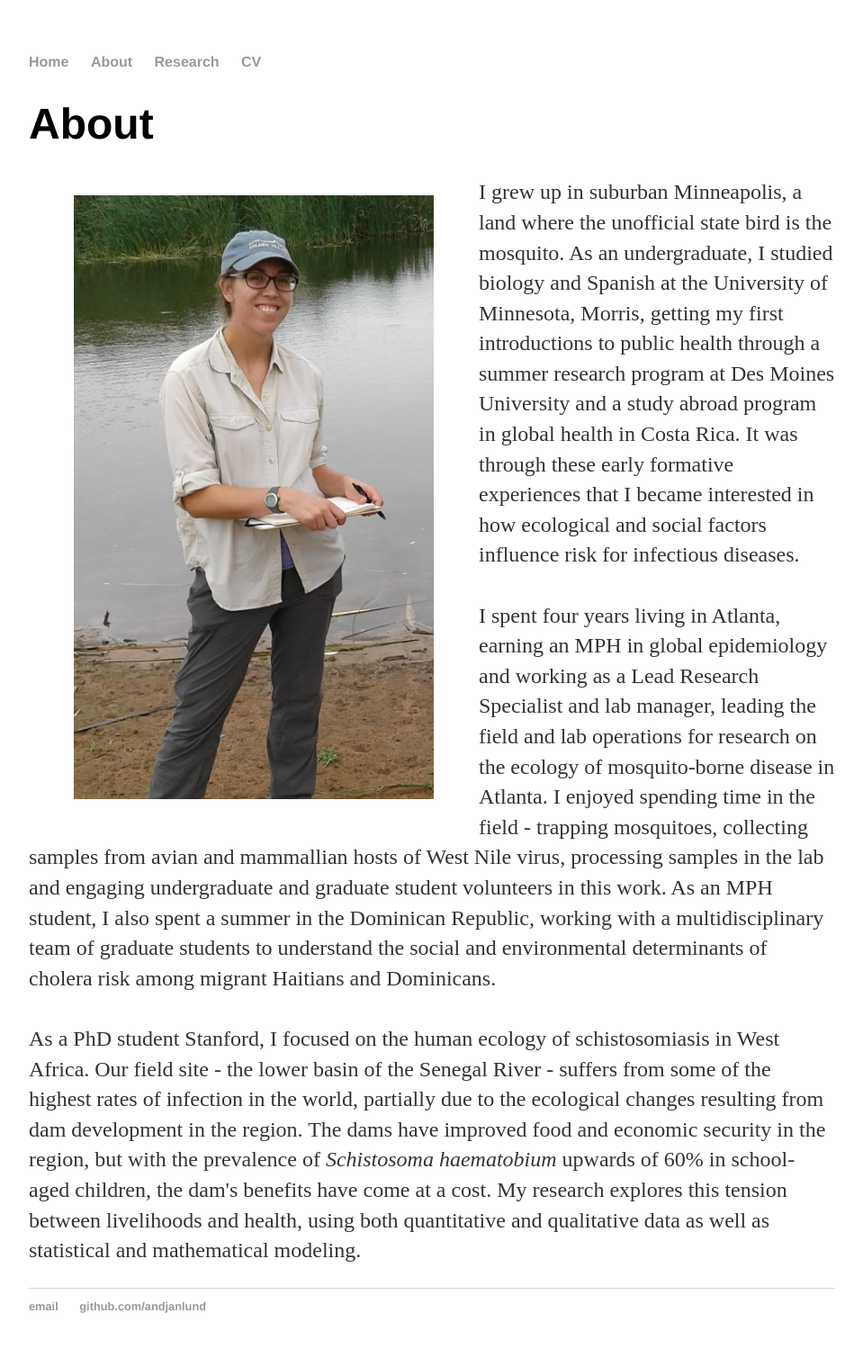
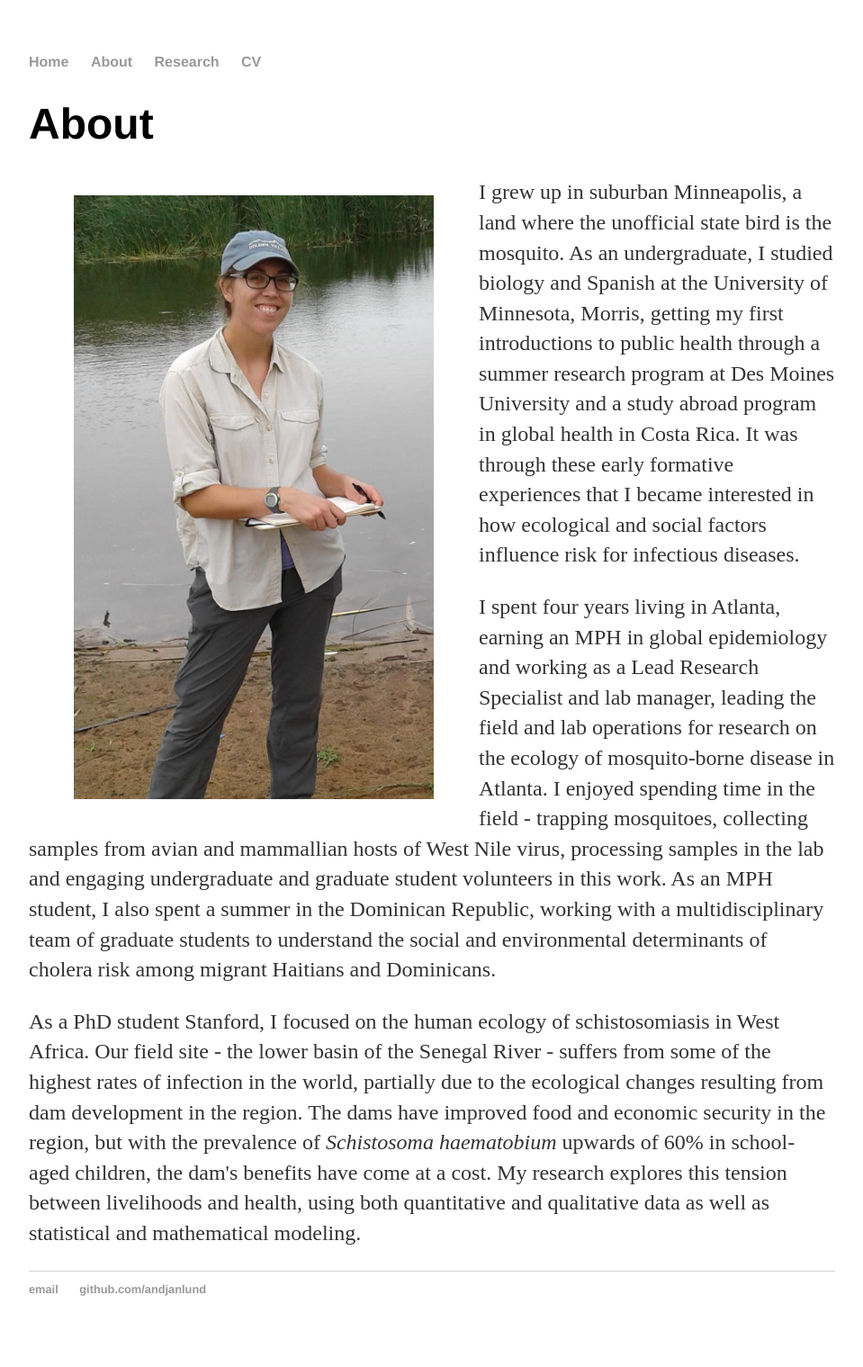
Before and after one commit to andjanlund/andjanlund.github.io, a Jekyll site: the page built from about/index.html, in a window 1280 px wide. Shown: the whole page at 90% size, without its empty margins (160-1119 px from the left). Built offline with Jekyll 4.4.1, drawn with Linux system fonts in a browser that asks for light colours.

```diff
--- a/about/index.html
+++ b/about/index.html
@@ -9,16 +9,8 @@ title: About
 	  align = "left" hspace = 50 vspace = 20/>
 	</div>
 
-	<p> I grew up in suburban Minneapolis, a land where the unofficial state bird is the mosquito. As an undergraduate, I studied biology and Spanish at the University of Minnesota, Morris, getting my first introductions to public health through a summer research program at Des Moines University and a study abroad program in global health in Costa Rica. It was through these early formative experiences that I became interested in how ecological and social factors influence risk for infectious diseases.
+	<p> I grew up in suburban Minneapolis, a land where the unofficial state bird is the mosquito. As an undergraduate, I studied biology and Spanish at the University of Minnesota, Morris, getting my first introductions to public health through a summer research program at Des Moines University and a study abroad program in global health in Costa Rica. It was through these early formative experiences that I became interested in how ecological and social factors influence risk for infectious diseases. </p>
 
-	<br/>
-	<br/>
+<p> I spent four years living in Atlanta, earning an MPH in global epidemiology and working as a Lead Research Specialist and lab manager, leading the field and lab operations for research on the ecology of mosquito-borne disease in Atlanta. I enjoyed spending time in the field - trapping mosquitoes, collecting samples from avian and mammallian hosts of West Nile virus, processing samples in the lab and engaging undergraduate and graduate student volunteers in this work. As an MPH student, I also spent a summer in the Dominican Republic, working with a multidisciplinary team of graduate students to understand the social and environmental determinants of cholera risk among migrant Haitians and Dominicans. </p>
 
-I spent four years living in Atlanta, earning an MPH in global epidemiology and working as a Lead Research Specialist and lab manager, leading the field and lab operations for research on the ecology of mosquito-borne disease in Atlanta. I enjoyed spending time in the field - trapping mosquitoes, collecting samples from avian and mammallian hosts of West Nile virus, processing samples in the lab and engaging undergraduate and graduate student volunteers in this work. As an MPH student, I also spent a summer in the Dominican Republic, working with a multidisciplinary team of graduate students to understand the social and environmental determinants of cholera risk among migrant Haitians and Dominicans.
-
-  <br/>
-  <br/>
-
-As a PhD student Stanford, I focused on the human ecology of schistosomiasis in West Africa. Our field	site - the lower basin of the Senegal River - suffers from some of the highest rates of infection in the world, partially due to the ecological changes resulting from dam development in the region. The dams have improved food and economic security in the region, but with the prevalence of <em> Schistosoma haematobium </em> upwards of 60% in school-aged children, the dam's benefits have come at a cost. My research explores this tension between livelihoods and health, using	both quantitative and qualitative data as well as statistical and mathematical modeling.
-
-	</p>
+<p> As a PhD student Stanford, I focused on the human ecology of schistosomiasis in West Africa. Our field	site - the lower basin of the Senegal River - suffers from some of the highest rates of infection in the world, partially due to the ecological changes resulting from dam development in the region. The dams have improved food and economic security in the region, but with the prevalence of <em> Schistosoma haematobium </em> upwards of 60% in school-aged children, the dam's benefits have come at a cost. My research explores this tension between livelihoods and health, using	both quantitative and qualitative data as well as statistical and mathematical modeling. </p>
```
